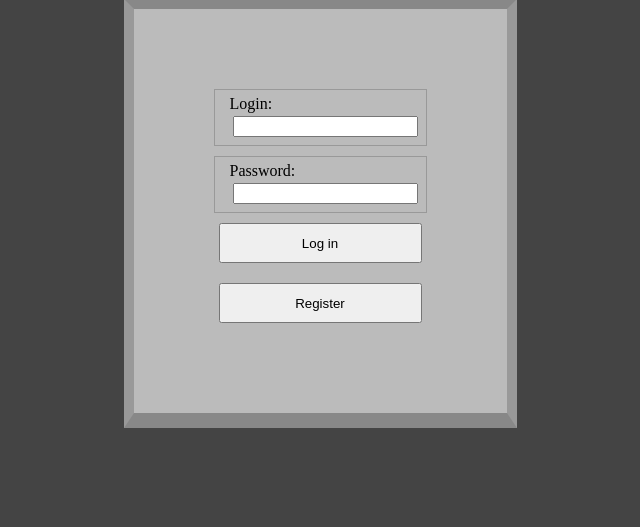
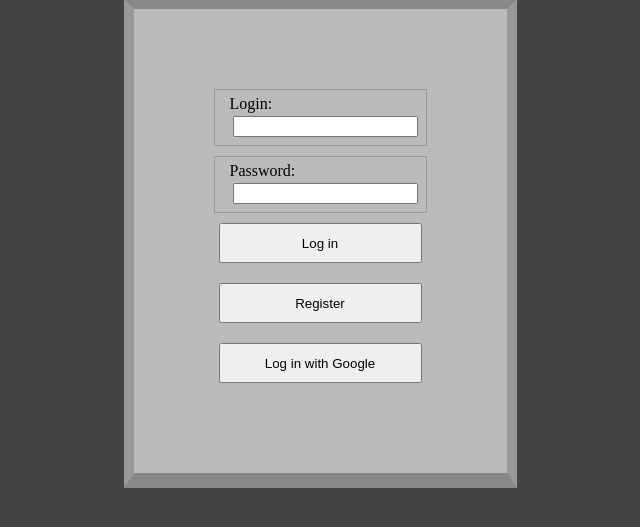
Before and after one commit to D1M0H41K/Flask_server, a Flask app: page /login in a window 1280 px wide. Shown: the part 89-616 px from the top of the page, without its empty margins (320-960 px from the left). Run offline with Flask 2, Linux system fonts and the light colour scheme.

Commit message:
Google LogIn

```diff
--- a/todo/__init__.py
+++ b/todo/__init__.py
@@ -5,6 +5,7 @@ from flask_sqlalchemy import SQLAlchemy
 from flask_login import LoginManager
 from dotenv import load_dotenv
 from json import JSONEncoder
+from oauthlib.oauth2 import WebApplicationClient
 
 
 class CustomJSONEncoder(JSONEncoder):
@@ -21,6 +22,11 @@ app.json_encoder = CustomJSONEncoder
 login_manager = LoginManager()
 login_manager.init_app(app=app)
 
+google_client_id = os.environ['GOOGLE_CLIENT_ID']
+google_client_secret = os.environ['GOOGLE_CLIENT_SECRET']
+client = WebApplicationClient(google_client_id)
+openid_config_file_name = "google_openid_configs.json"
+
 db = SQLAlchemy(app)
 
 from . import routes
--- a/todo/db.py
+++ b/todo/db.py
@@ -22,9 +22,6 @@ class User(db.Model):
 
     def is_anonymous(self):
         return False
-
-    def default(self, o):
-        return str(o)
 
 
 @login_manager.user_loader
--- a/todo/routes.py
+++ b/todo/routes.py
@@ -1,12 +1,18 @@
+import json
 import os
-
+import requests
 from flask import request, render_template, redirect, session, flash
 from werkzeug.security import generate_password_hash, check_password_hash
 from flask_login import login_required, login_user, logout_user
-from . import app, login_manager
+from . import app, login_manager, openid_config_file_name, client, google_client_id, google_client_secret
 from .db import Todo, remove_todo_by_id, add_todo_to_db, get_todo_by_id, \
     commit_db_changes, get_todo_list, User, add_user_to_db, get_user_by_login, \
     get_user_by_email, RegistrationForm, LogInForm
+
+
+def get_google_config():
+    with open(os.path.join('todo/static', openid_config_file_name), 'r') as config:
+        return json.load(config)
 
 
 def remove_todo_db(todo_id):
@@ -52,6 +58,51 @@ def register_user(data):
 @app.route('/')
 def hello_world():
     return redirect('/login')
+
+
+@app.route('/login/google')
+def login_google():
+    google_conf = get_google_config()
+    auth_endpoint = google_conf['authorization_endpoint']
+    request_uri = client.prepare_request_uri(
+        auth_endpoint,
+        redirect_uri=request.base_url + "/callback",
+        scope=["openid", "email", "profile"]
+    )
+    return redirect(request_uri)
+
+
+@app.route('/login/google/callback')
+def login_google_callback():
+    code = request.args.get("code")
+    google_conf = get_google_config()
+    token_endpoint = google_conf['token_endpoint']
+    token_url, headers, body = client.prepare_token_request(
+        token_endpoint,
+        authorization_response=request.url,
+        redirect_url=request.base_url,
+        code=code
+    )
+    token_response = requests.post(
+        token_url,
+        headers=headers,
+        data=body,
+        auth=(google_client_id, google_client_secret),
+    )
+    client.parse_request_body_response(json.dumps(token_response.json()))
+
+    userinfo_endpoint = google_conf["userinfo_endpoint"]
+    uri, headers, body = client.add_token(userinfo_endpoint)
+    userinfo_response = requests.get(uri, headers=headers, data=body)
+    if userinfo_response.json().get("email_verified"):
+        if not get_user_by_email(userinfo_response.json()["email"]):
+            add_user_to_db(User(email=userinfo_response.json()["email"],
+                                login=userinfo_response.json()["given_name"],
+                                password='google'))
+        login_user(get_user_by_email(userinfo_response.json()["email"]))
+        return redirect('/todo')
+    else:
+        return "User email not available or not verified by Google.", 400
 
 
 @app.route('/login', methods=['GET', 'POST'])
--- a/todo/templates/login.html
+++ b/todo/templates/login.html
@@ -18,6 +18,9 @@
     <form action="register" method="get">
         <input class="button"  type="submit" value="Register">
     </form>
+    <form action="login/google" method="get">
+        <input class="button"  type="submit" value="Log in with Google">
+    </form>
 </div>
 </div>
     {% with messages = get_flashed_messages() %}
```
Also changed, not shown: requirements.txt (+10 -0 lines), todo/static/google_openid_configs.json (added, +58 -0 lines).
